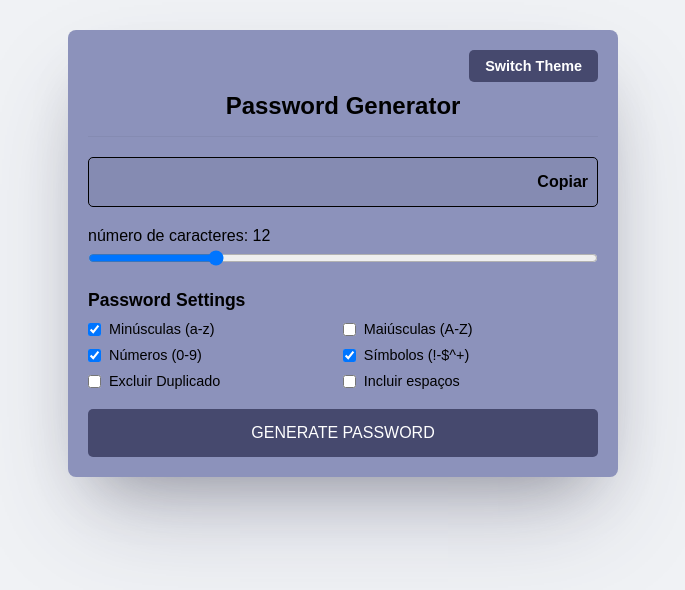
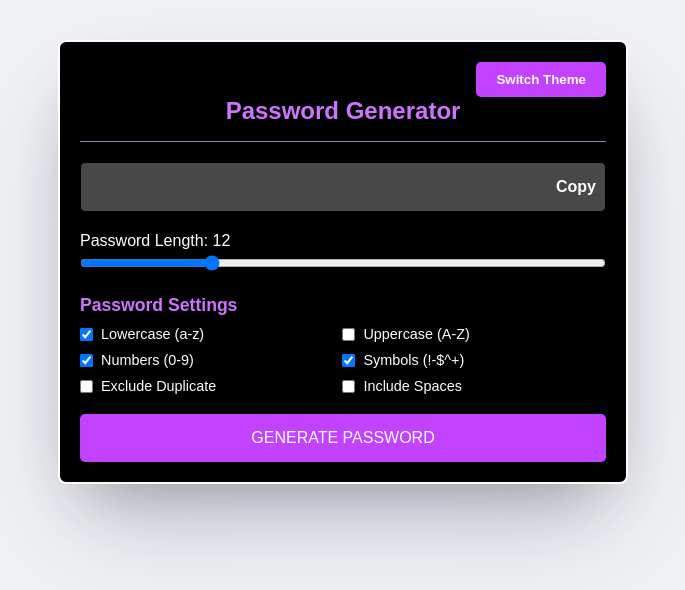
Before and after one commit to wendermessias/Random_Password_Generator, a plain HTML site: page index.html in a window 1280 px wide. Shown: the whole page, without its empty margins (297-982 px from the left). Drawn offline with Linux system fonts and the light colour scheme.

Commit message:
Segunda tentativa

```diff
--- a/index.html
+++ b/index.html
@@ -4,7 +4,7 @@
   <meta charset="UTF-8">
   <meta name="viewport" content="width=device-width, initial-scale=1.0">
   <title>Password Generator</title>
-  <link rel="stylesheet" href="style.css">
+  <link rel="stylesheet" href="/style.css">
 </head>
 <body class="light-theme">
 
@@ -19,12 +19,12 @@
     <div class="wrapper">
       <div class="input-box">
         <input id="password" type="text" disabled>
-        <span id="copy" onclick="copyPassword()">Copiar</span>
+        <span id="copy" onclick="copyPassword()">Copy</span>
       </div>
 
       <!-- Barra de comprimento -->
       <div class="pass-length">
-        <label for="lengthRange">número de caracteres: <span id="lengthValue">12</span></label>
+        <label for="lengthRange">Password Length: <span id="lengthValue">12</span></label>
         <input type="range" id="lengthRange" min="4" max="37" value="12" oninput="updateLengthValue()">
       </div>
 
@@ -34,27 +34,27 @@
         <ul class="options">
           <li class="option">
             <input checked id="lowercase" type="checkbox">
-            <label for="lowercase">Minúsculas (a-z)</label>
+            <label for="lowercase">Lowercase (a-z)</label>
           </li>
           <li class="option">
             <input id="uppercase" type="checkbox">
-            <label for="uppercase">Maiúsculas  (A-Z)</label>
+            <label for="uppercase">Uppercase (A-Z)</label>
           </li>
           <li class="option">
             <input id="numbers" type="checkbox" checked>
-            <label for="numbers">Números (0-9)</label>
+            <label for="numbers">Numbers (0-9)</label>
           </li>
           <li class="option">
             <input id="symbols" type="checkbox" checked>
-            <label for="symbols">Símbolos  (!-$^+)</label>
+            <label for="symbols">Symbols (!-$^+)</label>
           </li>
           <li class="option">
             <input id="exc-duplicate" type="checkbox">
-            <label for="exc-duplicate">Excluir Duplicado</label>
+            <label for="exc-duplicate">Exclude Duplicate</label>
           </li>
           <li class="option">
             <input id="spaces" type="checkbox">
-            <label for="spaces">Incluir espaços</label>
+            <label for="spaces">Include Spaces</label>
           </li>
         </ul>
       </div>
@@ -63,6 +63,6 @@
     </div>
   </div>
 
-  <script src="script.js"></script>
+  <script src="/script.js"></script>
 </body>
 </html>
--- a/script.js
+++ b/script.js
@@ -53,9 +53,9 @@ function copyPassword() {
   document.execCommand('copy');
   passwordInput.disabled = true;
 
-  copyButton.textContent = 'Copiado!';
+  copyButton.textContent = 'Copied';
   setTimeout(() => {
-    copyButton.textContent = 'Copiar';
+    copyButton.textContent = 'Copy';
   }, 2000);
 }
 
--- a/style.css
+++ b/style.css
@@ -8,48 +8,50 @@
 
 /* Temas */
 body.light-theme {
-  background: #f0f2f5;
-  color: #000;
+  background: #f0f2f5; /* Mantendo o fundo claro padrão */
+  color: #16323D; /* Texto principal mais escuro */
 }
 
 body.dark-theme {
-  background: #121212;
-  color: #fff;
+  background: #121212; /* Mantendo o fundo escuro padrão */
+  color: #FFFFFD; /* Texto principal claro para o tema escuro */
+
+}
+
+/* Botão de trocar tema */
+.theme-toggle {
+  display: flex;
+  justify-content: flex-end;
+}
+
+.theme-toggle button {
+  background: #C242FF; /* Roxo */
+  color: #FFFFFD; /* Branco */
+  border: none;
+  padding: 10px 20px;
+  font-weight: bold;
+  border-radius: 5px;
+  cursor: pointer;
+}
+
+.theme-toggle button:hover {
+  background: #CF73FE; /* Roxo mais claro */
 }
 
 /* Container Principal */
 .container {
   width: 100%;
-  max-width: 550px;
-  background: var(--container-bg, #8c92bb);
+  max-width: 570px;
+  background: #16323D; /* Cinza escuro */
+  background-color: #000;
+  border: 2px solid #ffffff;
   border-radius: 8px;
   box-shadow:
     rgba(50, 50, 93, 0.25) 0px 50px 100px -20px,
     rgba(0, 0, 0, 0.3) 0px 30px 60px -30px;
-  padding: 20px;
-  margin: 30px auto;
-}
+  padding: 20px ;
+  margin: 40px  auto;
 
-/* Botão de tema dentro da container */
-.theme-toggle {
-  display: flex;
-  justify-content: flex-end;
-  margin-bottom: 10px;
-}
-
-.theme-toggle button {
-  background: #46496e;
-  color: #fff;
-  border: none;
-  padding: 8px 16px;
-  font-weight: bold;
-  font-size: 0.9rem;
-  border-radius: 5px;
-  cursor: pointer;
-}
-
-.theme-toggle button:hover {
-  background: #363952;
 }
 
 .container p {
@@ -57,7 +59,8 @@ body.dark-theme {
   font-size: 1.5rem;
   text-align: center;
   padding-bottom: 1rem;
-  border-bottom: 1px solid #858bb2;
+  border-bottom: 1px solid #858bb2; /* Mantenha ou ajuste conforme necessário */
+  color: #CF73FE; /* Roxo mais claro para o título */
 }
 
 .wrapper {
@@ -72,13 +75,12 @@ body.dark-theme {
 .input-box input {
   width: 100%;
   height: 50px;
-  background: #858bb2;
-  color: #fff;
+  color: #FFFFFD; /* Branco para o texto da senha */
   font-size: 1rem;
   font-weight: 500;
   border-radius: 5px;
   letter-spacing: 1.5px;
-  border: 1px solid #000;
+  border: 1px solid #000; /* Mantenha ou ajuste a cor da borda */
   padding: 0 3rem 0 1rem;
 }
 
@@ -91,11 +93,11 @@ body.dark-theme {
   align-items: center;
   font-weight: 600;
   cursor: pointer;
-  color: #000;
+  color: #FFFFFD; /* Branco para o ícone de copiar */
 }
 
 .input-box span:hover {
-  color: #46495e;
+  color: #CF73FE; /* Roxo mais claro ao passar o mouse */
 }
 
 /* Barra de tamanho */
@@ -109,13 +111,15 @@ body.dark-theme {
   font-size: 1rem;
   font-weight: 500;
   margin-bottom: 5px;
+  color: #FFFFFD; /* Branco para o label */
 }
 
 .pass-length input[type="range"] {
   width: 100%;
+  /* Você pode precisar adicionar estilos específicos para a track e thumb do range */
 }
 
-/* Configurações */
+/* Configurações de opções */
 .pass-settings {
   margin-top: 20px;
 }
@@ -125,6 +129,7 @@ body.dark-theme {
   margin-bottom: 10px;
   display: block;
   font-size: 1.1rem;
+  color: #CF73FE; /* Roxo mais claro para o título das configurações */
 }
 
 .pass-settings .options {
@@ -139,6 +144,7 @@ body.dark-theme {
   width: 48%;
   display: flex;
   align-items: center;
+  color: #FFFFFD; /* Branco para as opções */
 }
 
 .option input {
@@ -153,7 +159,7 @@ body.dark-theme {
 .generate-btn {
   margin-top: 20px;
   width: 100%;
-  background: #46496e;
+  background: #C242FF; /* Roxo */
   color: white;
   padding: 15px 0;
   font-size: 1rem;
@@ -164,7 +170,7 @@ body.dark-theme {
 }
 
 .generate-btn:hover {
-  background: #46495e;
+  background: #CF73FE; /* Roxo mais claro ao passar o mouse */
 }
 
 /* Responsivo */
```
